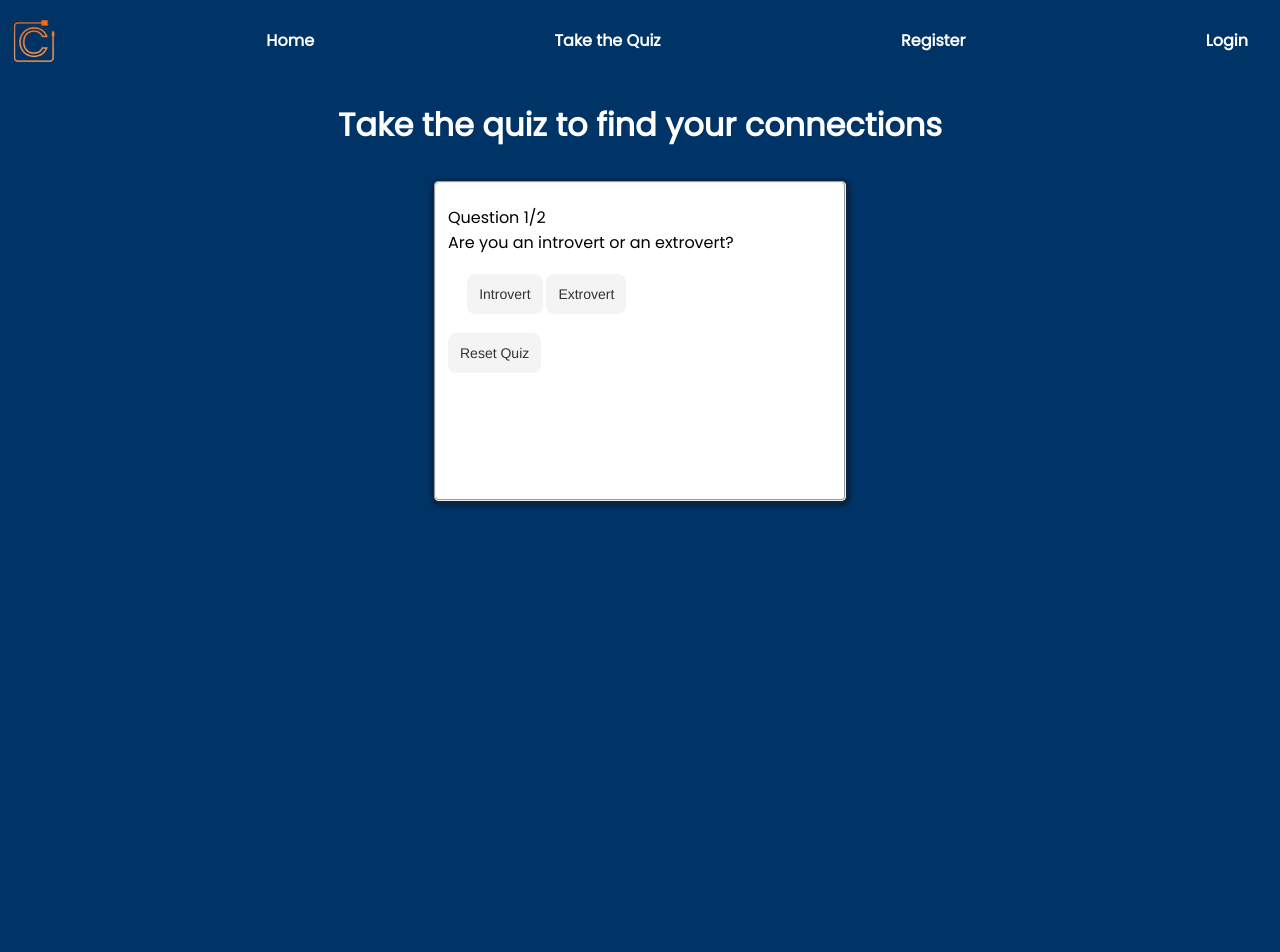
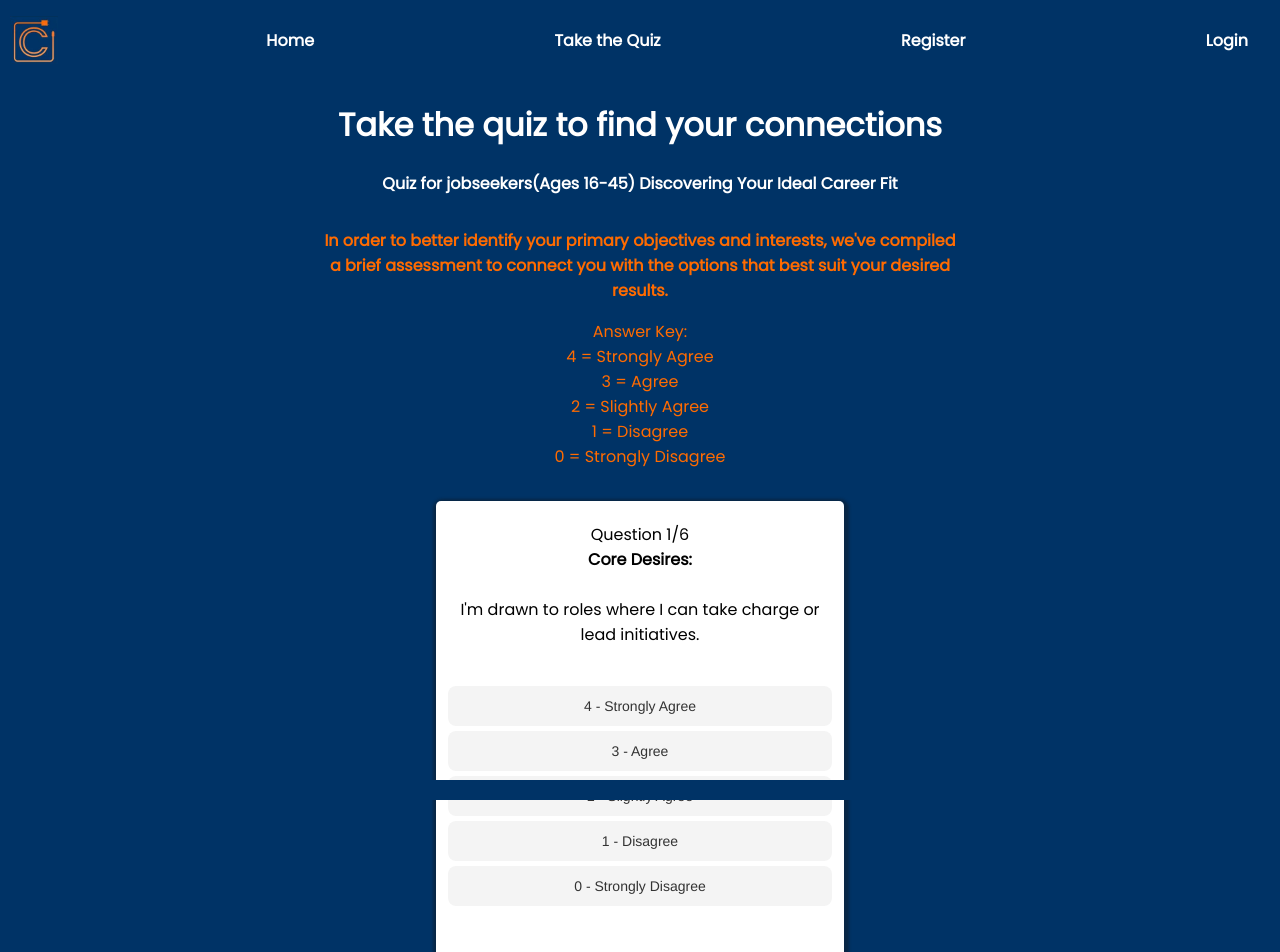
Before and after one commit to The-Connect/Frontend, a React (Create React App) app: page /quiz in a window 1280 px wide. Shown: the top 952 px of the page. Before the commit the page ends 800 px from the top, so only its background shows below. Built offline with nearby package versions, Linux system fonts and the light colour scheme.

Commit message:
added in some final questions to the quiz

```diff
--- a/src/components/Quiz.css
+++ b/src/components/Quiz.css
@@ -1,11 +1,23 @@
-h1{
+h1, h4{
     text-align: center;
     color: white;
 
 }
 
+fieldset{
+    border: none;
+}
+
+.instructions{
+    width: 50%;
+    text-align: center;
+    margin: 2em auto;
+    color: #FF6B00
+}
+
 .question-container{
     margin: 1em auto;
+    text-align: center;
 }
 
 .question-counter{
@@ -14,11 +26,14 @@ h1{
 
 .answers{
     display: flex;
-    flex-direction: row;
-    width: 20%;
-    justify-content: space-between;
+    justify-content: center;
     gap: 5%;
-    margin: 5%;
+    margin-bottom: 30%;
+    flex-direction: column;
+    row-gap: 5px;
+    width: 100%;
+    margin-top: 10%;
+
 }
 
 
@@ -69,11 +84,6 @@ h1{
     touch-action: manipulation;
 }
 
-.goback-container{
-    display: flex;
-    align-self: flex-end;
-}
-
 .goback-button{
     background-color: rgba(51, 51, 51, 0.05);
     border-radius: 8px;
@@ -96,3 +106,29 @@ h1{
     -webkit-user-select: none;
     touch-action: manipulation;
 }
+
+.goback-container{
+    display: inline-block;
+    margin-top: 5%;
+}
+
+
+ul, li {
+    list-style-type: none;
+    margin: 0;
+    padding: 0;
+    display: flex;
+    justify-content: center;
+
+}
+
+.key{
+    display: flex;
+    flex-direction: column;
+    text-align: center;
+}
+
+.category-question-container{
+    text-align: center;
+    font-weight: bold;
+}
--- a/src/components/Quiz.js
+++ b/src/components/Quiz.js
@@ -12,68 +12,157 @@ export default function Quiz() {
   //holds arrays of questions
   const questions = [
     {
-      questionText: "Are you an introvert or an extrovert?",
+      categoryQuestion:'Core Desires:',
+      questionText: "I'm drawn to roles where I can take charge or lead initiatives.",
       answerOptions: [
-        { answerText: "Introvert", answerValue: "introverted" },
-        { answerText: "Extrovert", answerValue: "extroverted" },
+        { answerText: "4 - Strongly Agree", answerValue: "4" },
+        { answerText: "3 - Agree", answerValue: "3" },
+        { answerText: "2 - Slightly Agree", answerValue: "2" },
+        { answerText: "1 - Disagree", answerValue: "1" },
+        { answerText: "0 - Strongly Disagree", answerValue: "0" },
       ],
     },
     {
-      questionText: "Do you like going out in nature or sticking to the city?",
+      categoryQuestion: 'Core Desires:',
+      questionText: "Meeting goals and targets at work gives me a feeling of accomplishment.",
       answerOptions: [
-        {answerText: "Nature", answerValue: "nature"},
-        {answerText: "City", answerValue: "city"}
-      ]
-    }
+        { answerText: "4 - Strongly Agree", answerValue: "4" },
+        { answerText: "3 - Agree", answerValue: "3" },
+        { answerText: "2 - Slightly Agree", answerValue: "2" },
+        { answerText: "1 - Disagree", answerValue: "1" },
+        { answerText: "0 - Strongly Disagree", answerValue: "0" },
+      ],
+    },
+    {
+      categoryQuestion: 'Core Desires:',
+      questionText: "Building professional relationships is vital for my career growth.",
+      answerOptions: [
+        { answerText: "4 - Strongly Agree", answerValue: "4" },
+        { answerText: "3 - Agree", answerValue: "3" },
+        { answerText: "2 - Slightly Agree", answerValue: "2" },
+        { answerText: "1 - Disagree", answerValue: "1" },
+        { answerText: "0 - Strongly Disagree", answerValue: "0" },
+      ],
+    },
+    {
+      categoryQuestion: 'Core Desires:',
+      questionText: "Recognition for my work, whether through feedback or rewards, matters a lot to me.",
+      answerOptions: [
+        { answerText: "4 - Strongly Agree", answerValue: "4" },
+        { answerText: "3 - Agree", answerValue: "3" },
+        { answerText: "2 - Slightly Agree", answerValue: "2" },
+        { answerText: "1 - Disagree", answerValue: "1" },
+        { answerText: "0 - Strongly Disagree", answerValue: "0" },
+      ],
+    },
+    {
+      categoryQuestion: 'Core Desires:',
+      questionText: "A clear job role with set responsibilities is something I prefer.",
+      answerOptions: [
+        { answerText: "4 - Strongly Agree", answerValue: "4" },
+        { answerText: "3 - Agree", answerValue: "3" },
+        { answerText: "2 - Slightly Agree", answerValue: "2" },
+        { answerText: "1 - Disagree", answerValue: "1" },
+        { answerText: "0 - Strongly Disagree", answerValue: "0" },
+      ],
+    },
+    {
+      categoryQuestion: 'Lifestyle Habits:',
+      questionText: "I'm open to roles that might involve unconventional hours or remote work.",
+      answerOptions: [
+        { answerText: "4 - Strongly Agree", answerValue: "4" },
+        { answerText: "3 - Agree", answerValue: "3" },
+        { answerText: "2 - Slightly Agree", answerValue: "2" },
+        { answerText: "1 - Disagree", answerValue: "1" },
+        { answerText: "0 - Strongly Disagree", answerValue: "0" },
+      ],
+    },
   ];
 
   //when a user clicks an answer
   const handleButtonClicked = () => {
     const nextQuestion = currentQuestion + 1;
-    if(nextQuestion < questions.length){
+    if (nextQuestion < questions.length) {
       setCurrentQuestion(nextQuestion);
-      setQuestionNumber(questionNumber + 1)
+      setQuestionNumber(questionNumber + 1);
     } else {
-      alert('You have reached the end of this quiz.')
+      alert("You have reached the end of this quiz.");
     }
-
-  }
+  };
 
   //when a user decides to reset the quiz
   const resetButtonClicked = () => {
     setCurrentQuestion(0);
     setQuestionNumber(0);
-    alert('Quiz reset!');
-  }
+    alert("Quiz reset!");
+  };
 
   //writing out the logic for when a user wants to go back a question
   const goBackButtonClicked = () => {
     setCurrentQuestion(currentQuestion - 1);
     setQuestionNumber(questionNumber - 1);
-  }
+  };
 
   const [questionNumber, setQuestionNumber] = useState(0);
 
   return (
     <div className="quiz-container">
       <h1>Take the quiz to find your connections</h1>
+      <h4>Quiz for jobseekers(Ages 16-45) Discovering Your Ideal Career Fit</h4>
+      <div className="instructions">
+        <p><b>
+          In order to better identify your primary objectives and interests,
+          we've compiled a brief assessment to connect you with the options that
+          best suit your desired results.</b>
+        </p>
+        <ul>Answer Key:</ul>
+        <div className="key">
+
+        <li>4 = Strongly Agree</li>
+        <li>3 = Agree</li>
+        <li>2 = Slightly Agree</li>
+        <li>1 = Disagree</li>
+        <li>0 = Strongly Disagree</li>
+        </div>
+      </div>
       <>
         <fieldset>
           <div className="question-container">
             <div className="question-counter">
-            <span>Question {questionNumber + 1}/</span>{questions.length}
-            <div className="question-text">{questions[currentQuestion].questionText}</div>
+              <span>Question {questionNumber + 1}/</span>
+              {questions.length}
+
+              <br/>
+              <div className="question-text">
+                <div className="category-question-container">{questions[currentQuestion].categoryQuestion}</div>
+
+                <br/>
+                {questions[currentQuestion].questionText}
+              </div>
             </div>
             <div className="answers">
-            {questions[currentQuestion].answerOptions.map((answerOption) => <button className="button-answers" onClick={handleButtonClicked}>{answerOption.answerText}</button> )}
+              {questions[currentQuestion].answerOptions.map((answerOption) => (
+                <button
+                  className="button-answers"
+                  onClick={handleButtonClicked}
+                >
+                  {answerOption.answerText}
+                </button>
+              ))}
             </div>
-          <button className="reset-button" onClick={resetButtonClicked}>Reset Quiz</button>
+            <div className="options-container">
+              <button className="reset-button" onClick={resetButtonClicked}>
+                Reset Quiz
+              </button>
             </div>
-        {
-          currentQuestion !== 0 ? <div className="goback-container">
-            <button className="goback-button" onClick={goBackButtonClicked}>Go back</button>
-          </div>: null
-        }
+            {currentQuestion !== 0 ? (
+              <div className="goback-container">
+                <button className="goback-button" onClick={goBackButtonClicked}>
+                  Go back
+                </button>
+              </div>
+            ) : null}
+          </div>
         </fieldset>
       </>
     </div>
```
Lines whose indentation alone changed are shown as unchanged.
